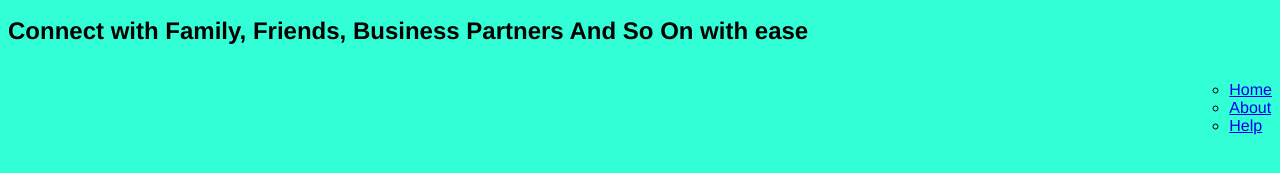
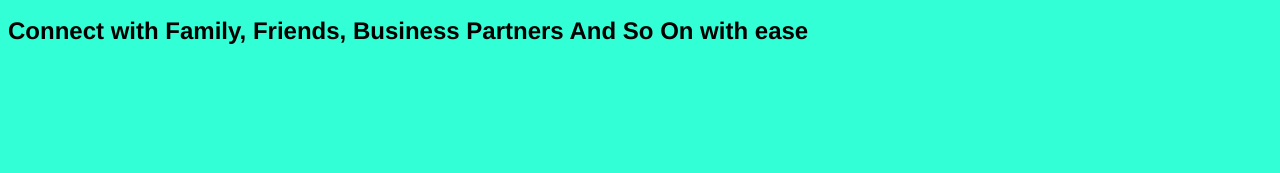
Before and after one commit to Chigozie-css/project, a plain HTML site: page index.html in a window 1280 px wide. Shown: the part 201-374 px from the top of the page. Drawn offline with Linux system fonts and the light colour scheme; a script that the page names is missing.

Commit message:
Update index.html

```diff
--- a/index.html
+++ b/index.html
@@ -37,13 +37,7 @@
 <h2>Connect with Family, Friends, Business Partners And So On with ease</h2>
 
 
-<nav>
-<ul id="menu">
-    <li><a href="#">Home</a></li>
-    <li><a href="#">About</a></li>
-    <li><a href="#">Help</a></li>
-</ul>
-</nav>
+
 <elementName name="value"></elementName>
 
 <script src="firstchat.js"></script>
```
